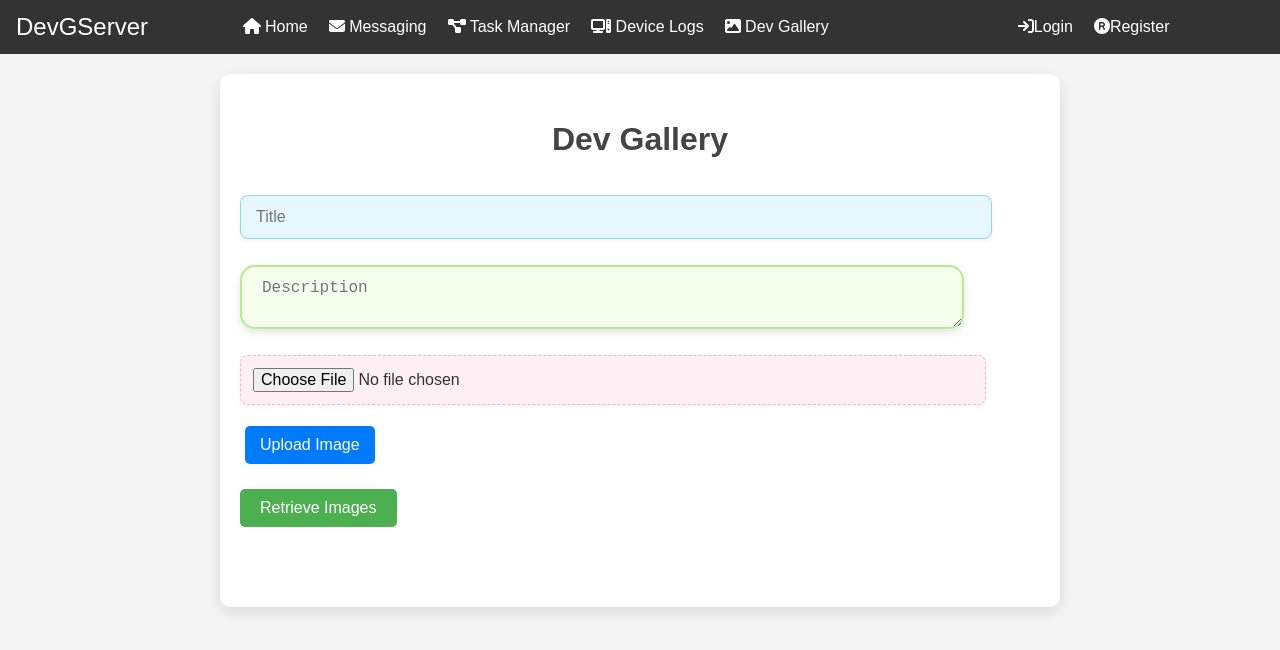
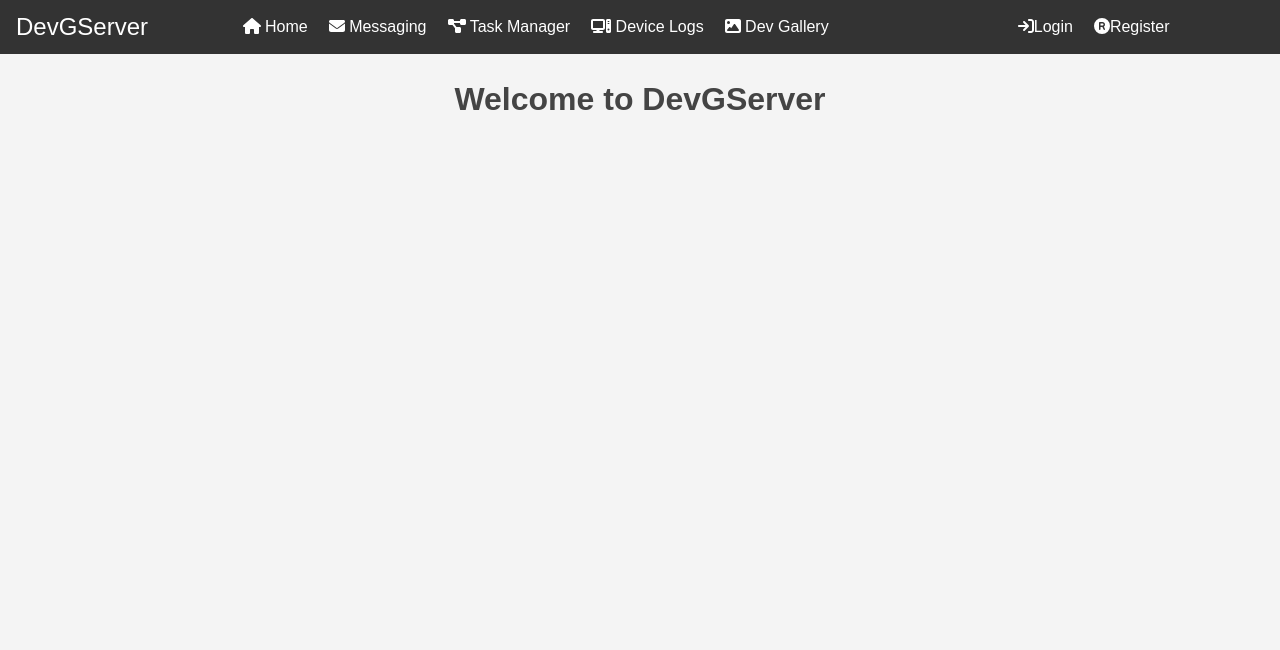
Before and after one commit to victoroyoma/dev-gserver, a React (Create React App) app in the folder client/: page / in a window 1280 px wide. Shown: the top 650 px of the page. Built offline with nearby package versions, Linux system fonts and the light colour scheme; the HTML template or start-up script is replaced by a standard one.

Commit message:
New routes added

```diff
--- a/client/src/App.js
+++ b/client/src/App.js
@@ -1,10 +1,9 @@
-import React, { useState } from "react";
-import UploadForm from "./Dev/UploadForm";
-import Gallery from "./Dev/Gallery";
-import axios from "axios";
+import React from "react";
 import { BrowserRouter as Router, Routes, Route } from "react-router-dom";
 import NavigationBar from "./components/NavigationBar"; // Import the NavigationBar component
 import "./index.css";
+import GalleryPage from "./GalleryPage"; // Import GalleryPage
+import HomePage from "./HomePage"; // Import HomePage
 import Devices from "./Devices/Devices";
 import Project from "./Project/Project";
 import Profile from "./Profile/Profile";
@@ -13,36 +12,12 @@ import Login from "./Auth/Login";
 import Register from "./Auth/Register";
 
 function App() {
-  const [images, setImages] = useState([]);
-
-  const fetchImages = async () => {
-    try {
-      const response = await axios.get(
-        "https://dev-gallery-qwds.onrender.com/gallery"
-      );
-      setImages(response.data);
-    } catch (error) {
-      console.error("Error fetching images", error);
-    }
-  };
-
   return (
     <Router>
       <NavigationBar />
       <Routes>
-        <Route
-          path="/"
-          element={
-            <div className="container">
-              <h1>Dev Gallery</h1>
-              <UploadForm />
-              <button onClick={fetchImages} className="fetch-images-btn">
-                Retrieve Images
-              </button>
-              <Gallery images={images} />
-            </div>
-          }
-        />
+        <Route path="/" element={<HomePage />} />
+        <Route path="/gallery" element={<GalleryPage />} />
         <Route path="/login" element={<Login />} />
         <Route path="/register" element={<Register />} />
         <Route path="/messaging" element={<Messaging />} />
--- /dev/null
+++ b/client/src/GalleryPage.js
@@ -0,0 +1,38 @@
+import React, { useState, useEffect } from "react";
+import UploadForm from "./Dev/UploadForm";
+import Gallery from "./Dev/Gallery";
+import axios from "axios";
+
+const GalleryPage = () => {
+  const [images, setImages] = useState([]);
+
+  // Define fetchImages outside of useEffect
+  const fetchImages = async () => {
+    try {
+      const response = await axios.get(
+        "https://dev-gallery-qwds.onrender.com/gallery"
+      );
+      setImages(response.data);
+    } catch (error) {
+      console.error("Error fetching images", error);
+    }
+  };
+
+  // Use useEffect to call fetchImages on component mount
+  useEffect(() => {
+    fetchImages();
+  }, []);
+
+  return (
+    <div className="container">
+      <h1>Dev Gallery</h1>
+      <UploadForm />
+      <button onClick={fetchImages} className="fetch-images-btn">
+        Retrieve Images
+      </button>
+      <Gallery images={images} />
+    </div>
+  );
+};
+
+export default GalleryPage;
--- /dev/null
+++ b/client/src/HomePage.js
@@ -0,0 +1,13 @@
+// HomePage.js
+import React from "react";
+
+const HomePage = () => {
+  return (
+    <div className="home-container">
+      <h1>Welcome to DevGServer</h1>
+      {/* Add more content as needed */}
+    </div>
+  );
+};
+
+export default HomePage;
```
